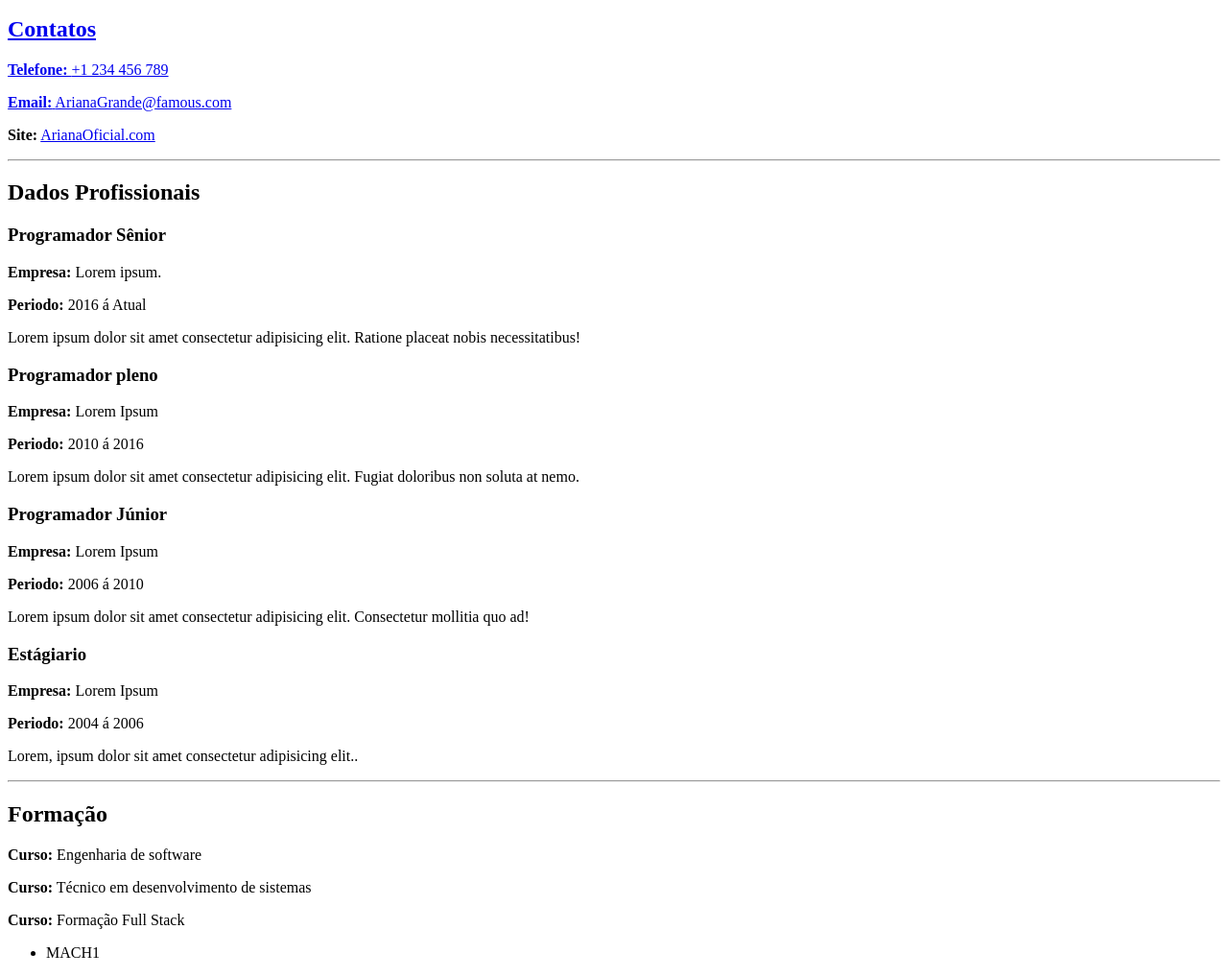
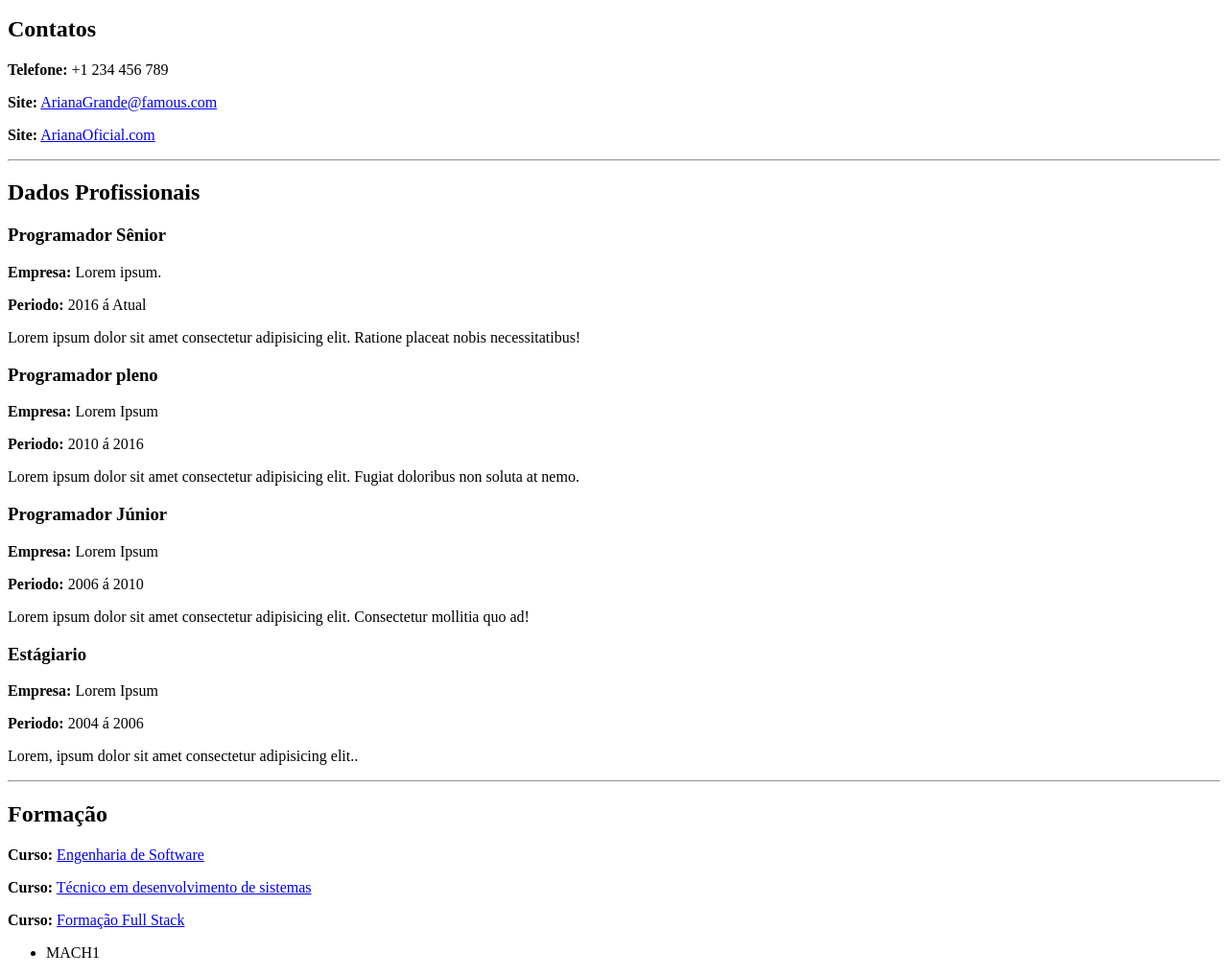
Before and after one commit to TaynaGuarezi/Mach1_HTML, a plain HTML site: page Modulo2/Atividade05/index.html in a window 1280 px wide. Shown: the part 630-1648 px from the top of the page at 96% size. Drawn offline with Linux system fonts and the light colour scheme.

Commit message:
Atividade 05 concluida

```diff
--- a/Modulo2/Atividade05/index.html
+++ b/Modulo2/Atividade05/index.html
@@ -19,8 +19,8 @@
         <nav>
         <a href="#dados"> <li>Dados pessoais</li></a>
         <a href="#contatos"> <li>Contatos</li></a>
-        <a href="#dadospro"> <li> Dados profissional</li>
-        <a href="#formação"> <li>Formação</li>
+        <a href="#dadospro"> <li> Dados profissional</li></a>
+        <a href="#formação"> <li>Formação</li></a>
         </nav>
     </ul>
 
@@ -40,8 +40,13 @@
 <h2 id="contatos">Contatos</h2>
 
 <p><b>Telefone: </b> +1 234 456 789</p>
-<p><b>Email:</b> <a href="#"> ArianaGrande@famous.com</a> </p>
-<p><b>Site:</b> <a href="#"> ArianaOficial.com</a> </p>
+<p><b>Site:</b> <a href="https://www.google.com/intl/pt-BR/gmail/about/" title="Me mande um e-mail" target="_blank"> ArianaGrande@famous.com</a>
+</p>
+<p><b>Site:</b> <a href="https://www.instagram.com/arianagrande/" title="Irá abrir o Instagram" target="_blank"> ArianaOficial.com</a>
+</p>
+
+
+
 <hr>
 </div>
 
@@ -73,9 +78,9 @@
 <div>
 <h2 id="formação">Formação</h2>
 
-<p><b>Curso:</b> Engenharia de software</p>
-<p><b>Curso:</b> Técnico em desenvolvimento de sistemas</p>
-<p><b>Curso:</b> Formação Full Stack</p>
+<p><b>Curso:</b> <a href="curriculo1.pdf"  title="Baixar curriculo" download="curriculo1">Engenharia de Software</a></p>
+<p><b>Curso:</b> <a href="curriculo2.pdf" title="Baixar curriculo" download="curriculo2">Técnico em desenvolvimento de sistemas</a></p>
+<p><b>Curso:</b> <a href="curriculo3.pdf" title="Baixar curriculo" download="curriculo3">Formação Full Stack</a></p>
 <ul>
     <li>MACH1</li>
 </ul>
```
Also changed, not shown: Modulo2/Atividade05/curriculos.html (deleted, +0 -12 lines), 3 other files.
